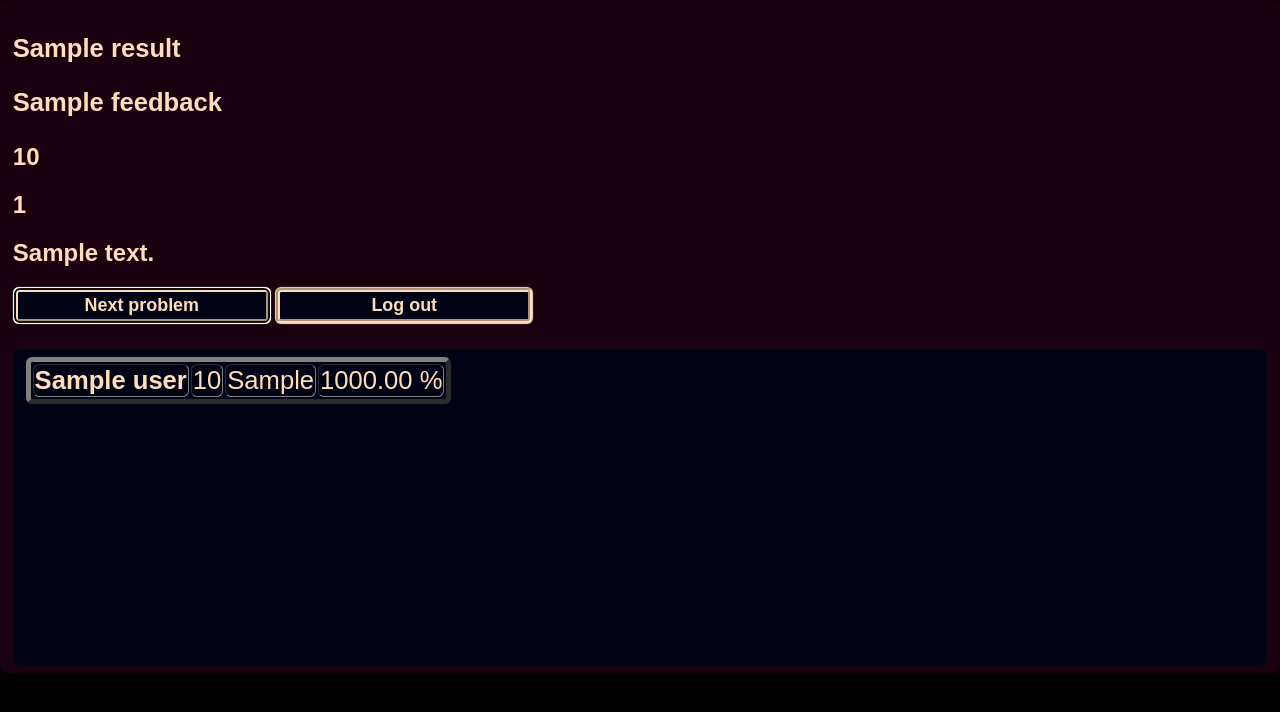
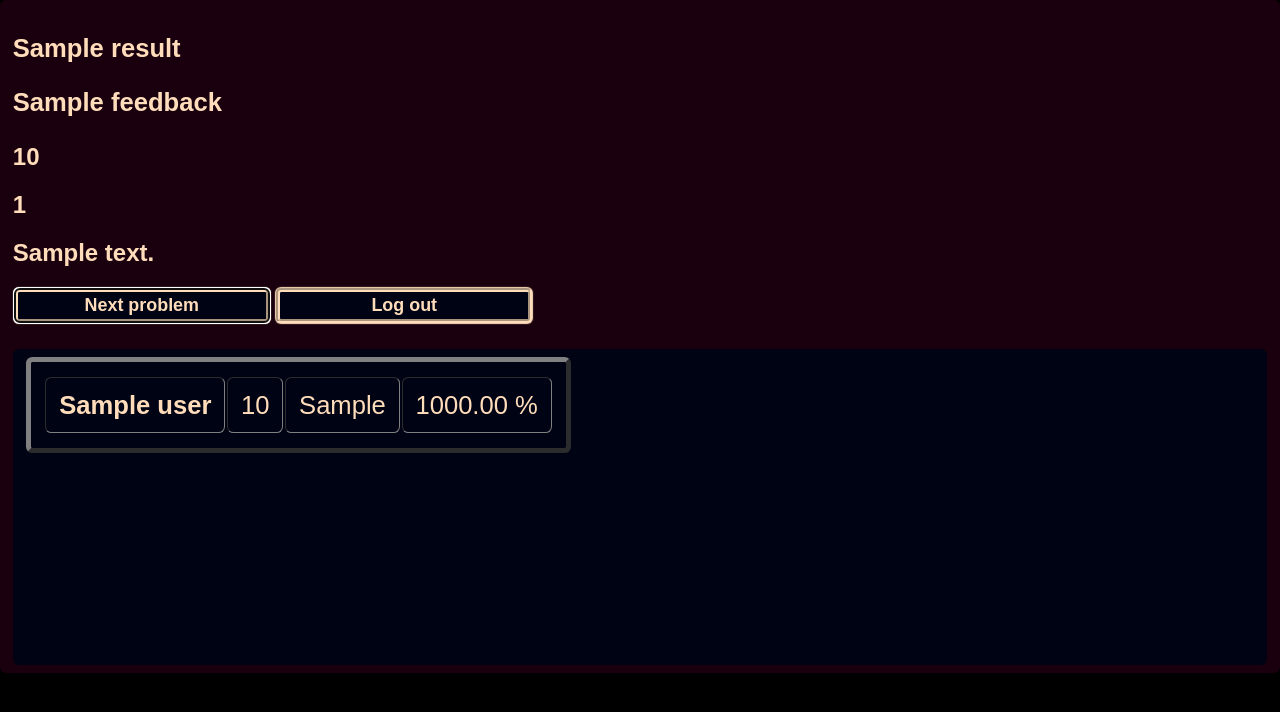
Before and after one commit to teraspora/arith, a Flask app: template templates/mark.html in a window 1280 px wide. Shown: the top 712 px of the page. Run offline with Flask 2, Linux system fonts and the light colour scheme; the template is opened without the code that fills it: most values are stand-ins (such as "Sample title", 1, 10 or a date in 2020).

Commit message:
Tweaked styling again

```diff
--- a/static/css/style.css
+++ b/static/css/style.css
@@ -39,6 +39,10 @@ body, html {
     padding: 1vh 1vw;
 }
 
+.scoreboard * {
+    padding: 1vw;
+}
+
 .sum, .answer, .name {
     font-size: 3vw;
     background-color: var(--btn-col);
```
